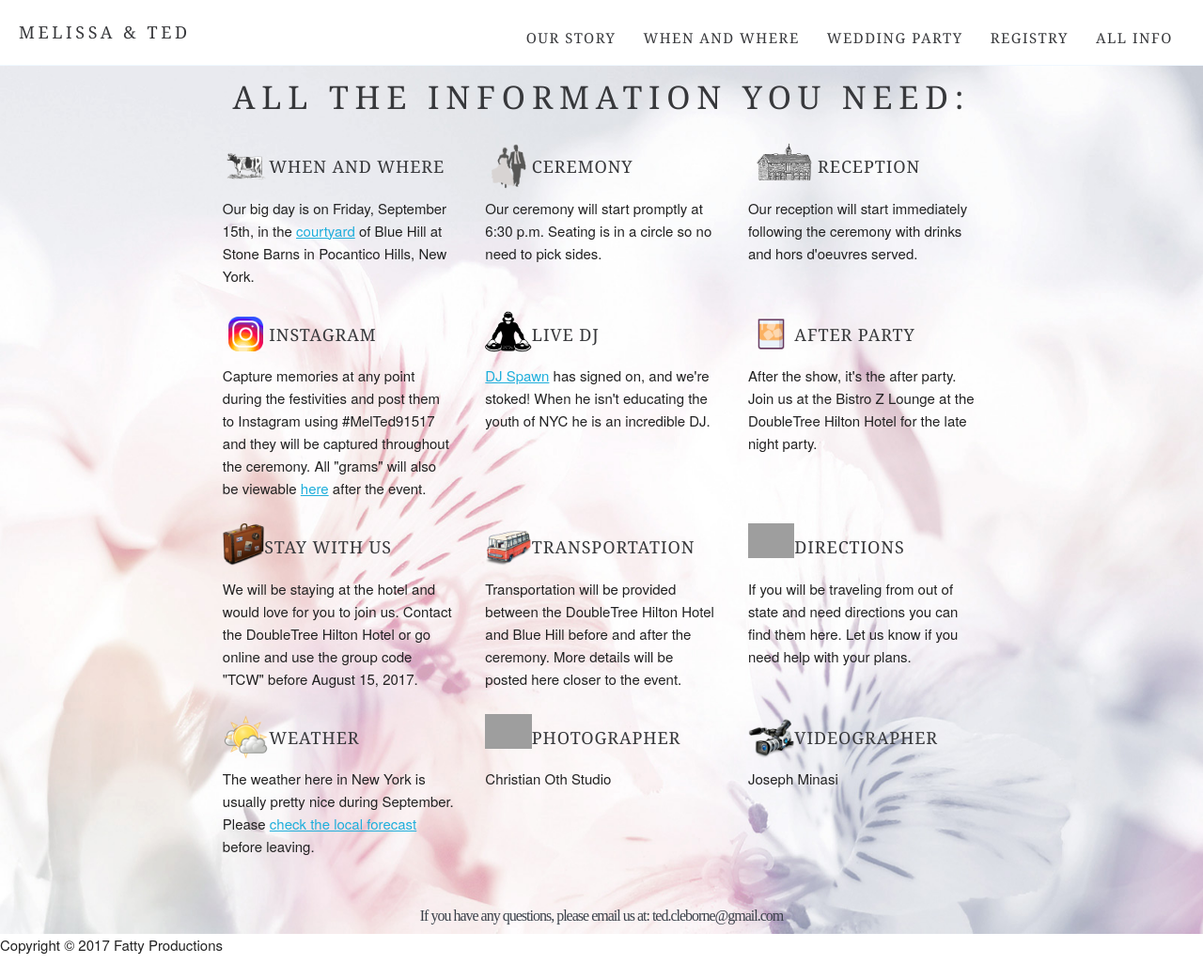
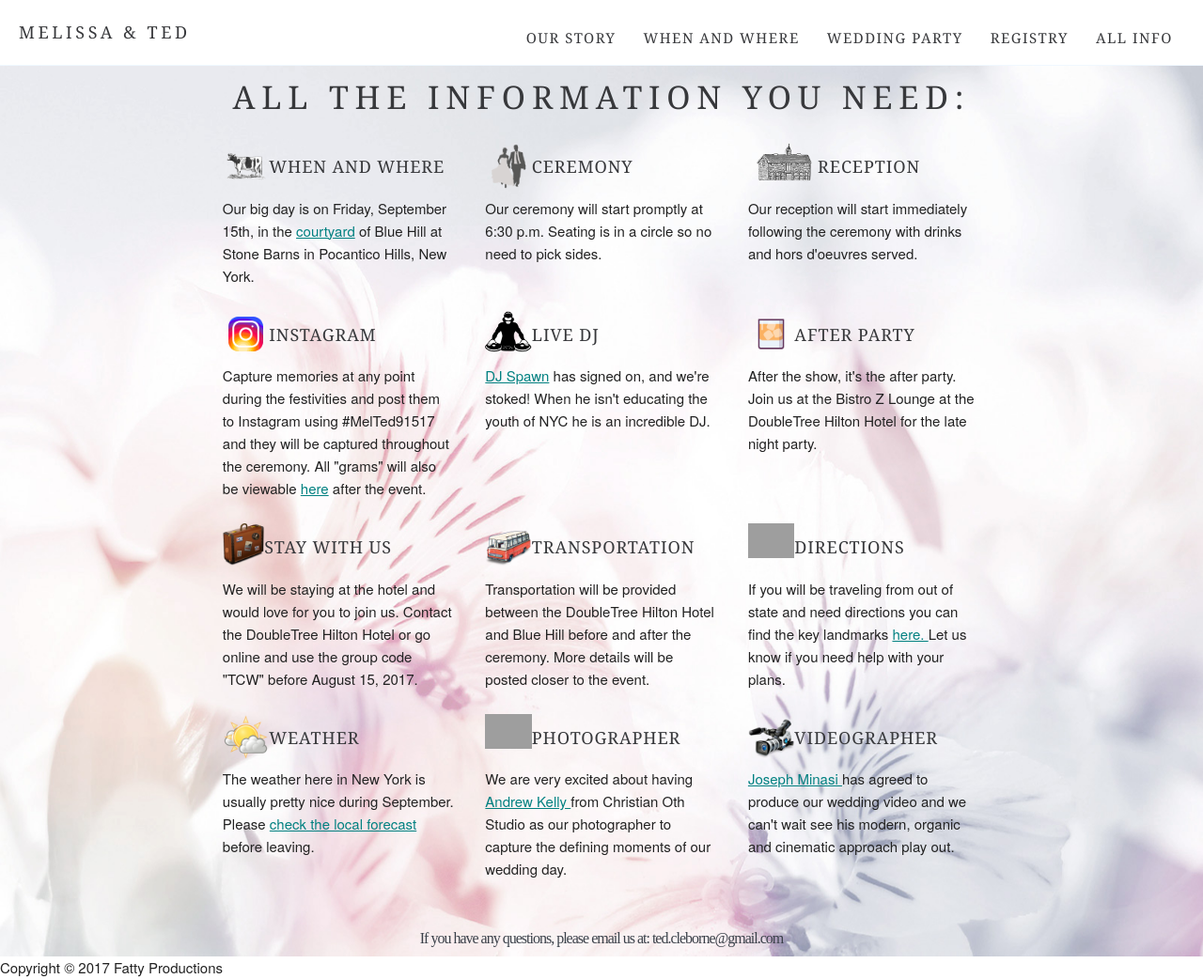
Before and after one commit to TedCleborne/TedCleborne.github.io, a Jekyll site: the page moreinfo.html, which Jekyll copies as it is, in a window 1280 px wide. Shown: the whole page at 94% size. Built offline with Jekyll 4.4.1, drawn with Linux system fonts in a browser that asks for light colours; nearby versions of some CDN libraries; before the commit the page ends 1018 px from its top, so only the background shows below that; grey boxes are pictures that could not be loaded.

Commit message:
Final publish
Final publish

```diff
--- a/css/style_allinfo.css
+++ b/css/style_allinfo.css
@@ -69,4 +69,8 @@ p {
     margin-top: 0.5em;
 }
 
+a {
+  color: #008080;
+}
+
 @media only screen and (max-width:960px){.all_info{background:url(../img/flowers.jpg);background-size: 100% auto;}}
--- a/moreinfo.html
+++ b/moreinfo.html
@@ -79,12 +79,16 @@
                                 <img class="img-circle" src="img/transportation1.png" align="left" width="20%" height="auto"/>
                                 <h3>Transportation</h3>
                                 <p>Transportation will be provided between the DoubleTree Hilton Hotel and Blue Hill before and after the ceremony. More details will be
-                                posted here closer to the event.</p>
+                                posted closer to the event.</p>
                             </div>
                             <div class="one-third column">
                                 <img class="img-circle" src="img/directions.png" align="left" width="20%" height="auto"/>
                                 <h3>Directions</h3>
-                                <p>If you will be traveling from out of state and need directions you can find them here. Let us know if you need help with your plans.</p>
+                                <p>If you will be traveling from out of state and need directions you can find the key landmarks
+                                    <a href="https://www.google.com/maps/d/u/0/pdf?mid=1YzviYrziBiykVtdmcOpoqSwyKcQ&pagew=792&pageh=612&llsw=40.730231%2C-74.591034&llne=41.113646%2C-73.602264&cid=mp&cv=tnDHuHvS0mc.en." target="_blank">
+                                        here.
+                                    </a>
+                                Let us know if you need help with your plans.</p>
                             </div>
                         </div>
                         <div class="row">
@@ -97,12 +101,23 @@
                             <div class="one-third column">
                                 <img class="img-circle" src="img/photographer2.png" align="left" width="20%" height="auto"/>
                                 <h3>Photographer</h3>
-                                <p>Christian Oth Studio</p>
+                                <p>We are very excited about having
+                                    <a href="http://www.christianothstudio.com/artists/andrew-kelly" target="_blank">
+                                        Andrew Kelly
+                                    </a>
+                                from Christian Oth Studio as our photographer to capture the defining moments of our wedding day.</p>
                             </div>
                             <div class="one-third column">
                                 <img class="img-circle" src="img/videographer2.png" align="left" width="20%" height="auto"/>
                                 <h3>Videographer</h3>
-                                <p>Joseph Minasi</p>
+                                <p>
+                                    <a href="http://www.josephminasiweddings.com/about-us.html" target="_blank">
+                                        Joseph Minasi
+                                    </a>
+                                    has agreed to produce our wedding video and we can't wait see his modern, organic and cinematic approach play out.
+
+
+                                </p>
                             </div>
                         </div>
                         <br>
```
Also changed, not shown: css/style_when_and_where.css (+5 -5 lines).
